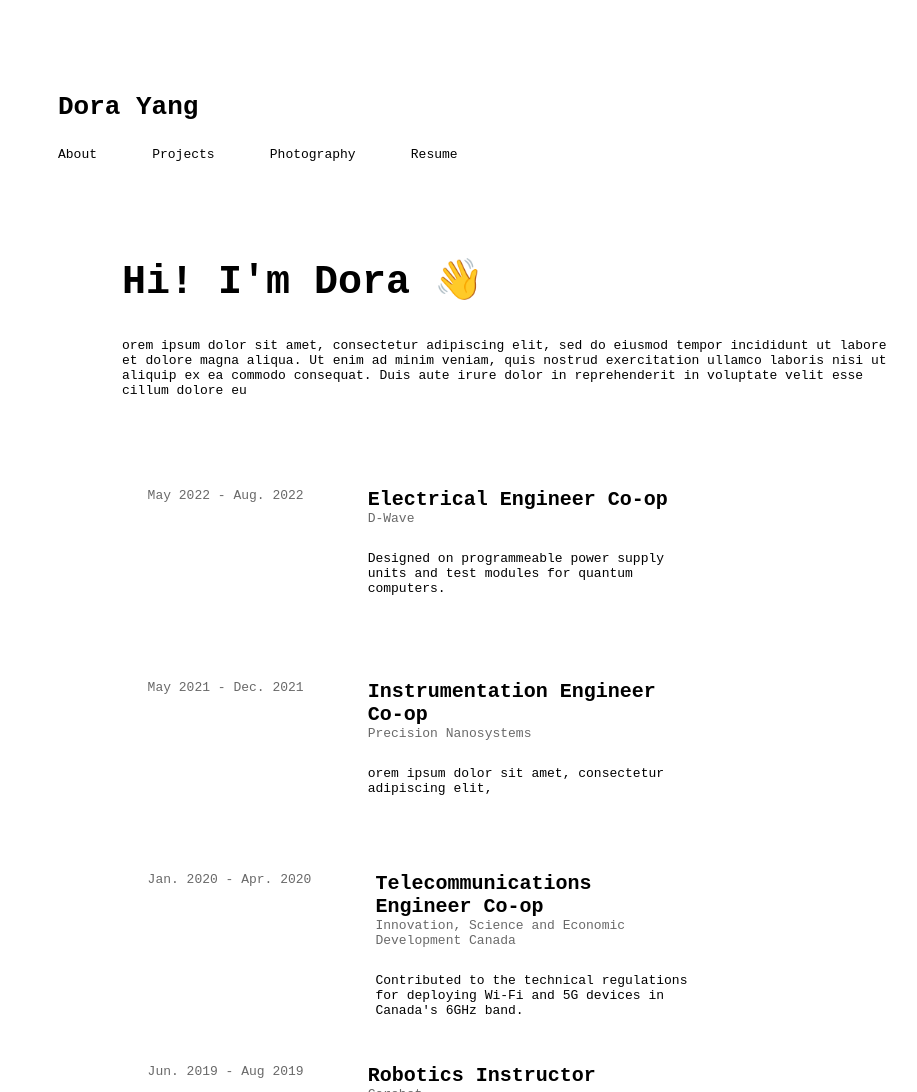
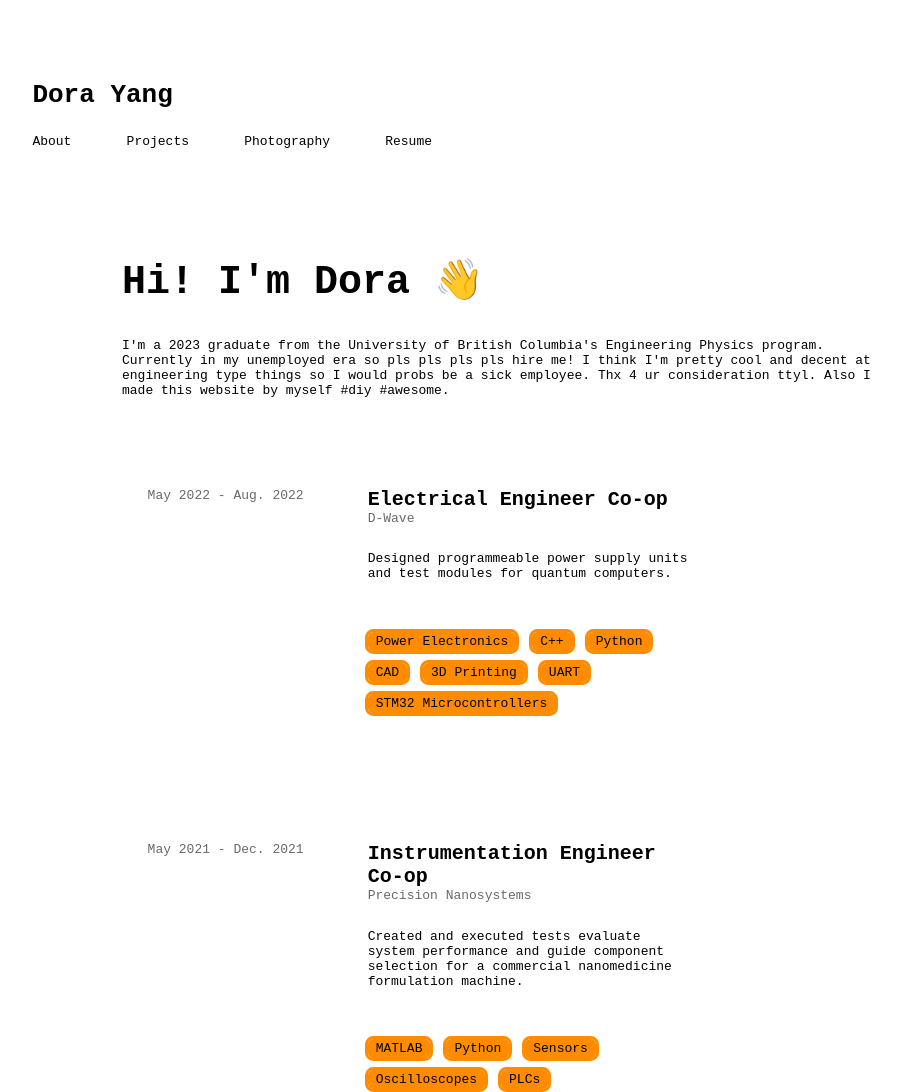
Before and after one commit to dorayang/dorayang.github.io, a plain HTML site: page index.html in a window 1280 px wide. Shown: the top 1092 px of the page, without its empty margins (70-987 px from the left). Drawn offline with Linux system fonts and the light colour scheme.

Commit message:
Starting on projects page

```diff
--- a/index.html
+++ b/index.html
@@ -18,10 +18,10 @@
 
 <!-- Defining header content -->
 <header class="h">
-    <h1><a href="" class="home-button">Dora Yang</a></h1>
+    <h1><a href="index.html" class="home-button">Dora Yang</a></h1>
     <nav class="header-nav">
         <a href="#about" class="nav-button">About</a>
-        <a href="#projects" class="nav-button">Projects</a>
+        <a href="projects.html" class="nav-button">Projects</a>
         <a href="#photography" class="nav-button">Photography</a>
         <a href="#resume" class="nav-button">Resume</a>
     </nav>
@@ -32,7 +32,10 @@
     <!-- Main page introduction -->
     <section class="intro">
         <h2> Hi! I'm Dora  &#128075 </h2>
-        <p class="big-blocks-of-text">orem ipsum dolor sit amet, consectetur adipiscing elit, sed do eiusmod tempor incididunt ut labore et dolore magna aliqua. Ut enim ad minim veniam, quis nostrud exercitation ullamco laboris nisi ut aliquip ex ea commodo consequat. Duis aute irure dolor in reprehenderit in voluptate velit esse cillum dolore eu  </p>
+        <p class="big-blocks-of-text"> I'm a 2023 graduate from the University of British
+            Columbia's Engineering Physics program. Currently in my unemployed era so pls pls pls pls
+            hire me! I think I'm pretty cool and decent at engineering type things so I would probs be
+            a sick employee. Thx 4 ur consideration ttyl. Also I made this website by myself #diy #awesome. </p>
     </section>
 
     <!-- Importing job info JSON file -->
@@ -78,6 +81,15 @@
             job_link.setAttribute('href', job.Link);
             job_link.setAttribute('target', "blank");
 
+            //  Creating little boxes for skills
+            var skills = job.Skills;
+            let skills_sec = document.createElement("section");
+            skills_sec.classList.add('skills');
+            for (let j = 0; j < skills.length; j++) {
+                create_element("div", skills[j], 'skill', skills_sec);
+            }
+            rhs_sec.append(skills_sec);
+
 
             // Putting all the elements together
             job_sec.append(lhs_sec);
--- a/jobs.js
+++ b/jobs.js
@@ -4,31 +4,31 @@ var jobs = {
             "Title": "Electrical Engineer Co-op",
             "Company": "D-Wave",
             "Link": "https://www.dwavesys.com/",
-            "Blurb": "Designed on programmeable power supply units and test modules for quantum computers.",
-            "Skills": ["Power Electronics", "UART", "STM32"]},
+            "Blurb": "Designed programmeable power supply units and test modules for quantum computers.",
+            "Skills": ["Power Electronics", "C++", "Python", "CAD", "3D Printing", "UART", "STM32 Microcontrollers",]},
 
         "pni":
             {"Date": "May 2021 - Dec. 2021",
             "Title": "Instrumentation Engineer Co-op",
             "Company": "Precision Nanosystems",
             "Link": "https://www.precisionnanosystems.com/",
-            "Blurb": "orem ipsum dolor sit amet, consectetur adipiscing elit,",
-            "Skills": ["Power Electronics", "UART", "STM32"]},
+            "Blurb": "Created and executed tests evaluate system performance and guide component selection for a commercial nanomedicine formulation machine.",
+            "Skills": ["MATLAB", "Python", "Sensors", "Oscilloscopes", "PLCs", "Data Acquisition", "Labview"]},
         "ised":
             {"Date": "Jan. 2020 - Apr. 2020",
             "Title": "Telecommunications Engineer Co-op",
             "Company": "Innovation, Science and Economic Development Canada",
             "Link": "https://tinyurl.com/3dzv34hz",
             "Blurb": "Contributed to the technical regulations for deploying Wi-Fi and 5G devices in Canada's 6GHz band.",
-            "Skills": ["Power Electronics", "UART", "STM32"]},
+            "Skills": []},
 
         "carobot":
             {"Date": "Jun. 2019 - Aug 2019",
             "Title": "Robotics Instructor",
             "Company": "Carobot",
             "Link": "https://learn.carobot.ca/",
-            "Blurb": "Created lessons and taught kiddos coding and robotics fundamentals (sensors, motors, controllers).",
-            "Skills": ["Power Electronics", "UART", "STM32"]},
+            "Blurb": "Made lessons and taught kiddos coding and robotics fundamentals.",
+            "Skills": ["Arduino", "Raspberry Pi", "PCBs", "Sensors", "Motors", "Lego Robotics"]},
 
         "lts":
             {"Date": "Oct. 2015 - Apr. 2018",
@@ -36,5 +36,5 @@ var jobs = {
             "Company": "City of Toronto Parks and Recreation",
             "Link": "https://www.toronto.ca/data/parks/prd/skating/reg/learn/index.html",
             "Blurb": "Taught basic skills & beginner figure skating elements to young & adult skaters.",
-            "Skills": ["Power Electronics", "UART", "STM32"]}
+            "Skills": []}
 }
--- a/webstyle.css
+++ b/webstyle.css
@@ -1,12 +1,64 @@
 
-/* Header Positioning */
+/* Section Properties */
+/* Header*/
 header {
     position: fixed;
-    left: 8vw;
-    top: 5vw;
+    left: 6vw;
+    top: 4vw;
+    z-index: 10;
+    background-color: white;
 }
 
-/* General link things */
+/* Body */
+body {
+    margin-top: 20vw;
+    margin-right: 25vw;
+    margin-left: 15vw;
+}
+
+/* Single job bio section */
+section.job-intro {
+    margin-top: 5vw;
+    padding-bottom: 5vh;
+    width: 60vw;
+}
+section.job-intro:hover {
+    background-color: rgba(211, 217, 227, 0.2);
+    outline-style: solid;
+    border-radius: 4pt;
+    outline-color: rgba(211, 217, 227, 0.2);
+}
+
+/* Section containing multiple skills */
+section.skills{
+    margin-top: 3vw;
+    /* margin-left: 1vw;
+    display: inline-block;
+    vertical-align: text-top; */
+}
+
+/* For aligning date (LHS) andRHS blocks */
+section.job-topline {
+    margin-top: 2vw;
+    margin-left: 1vw;
+    display: inline-block;
+    vertical-align: text-top;
+}
+
+/* Job description RHS (title, company, blurb, skills) section */
+section.job-rhs {
+    margin-left: 5vw;
+    text-align: left !important;
+    width: 40vh;
+}
+
+/* Section contaning all job intros */
+section.intros {
+    margin-top: 3vw;
+}
+
+
+/* General links */
 a {
     color: inherit;
     text-decoration: none;
@@ -42,33 +94,11 @@ h2 {
     font-size: 40px;
 }
 
-/* Body Positioning */
-body {
-    margin-top: 20vw;
-    margin-right: 25vw;
-    margin-left: 15vw;
-}
-
 /* Paragraph Text Style */
 p.big-blocks-of-text {
     font-family: monospace;
 }
 
-/* Single job bio section */
-section.job-intro {
-    margin-top: 5vw;
-    width: 60vw;
-    height: 10vw;
-    /* outline-offset: 10px; */
-    /* outline: auto; */
-}
-section.job-intro:hover {
-    background-color: rgba(211, 217, 227, 0.2);
-    /* outline-offset: 10px; */
-    outline-style: solid;
-    border-radius: 4pt;
-    outline-color: rgba(211, 217, 227, 0.2);
-}
 
 div.job-date{
     font-family: monospace;
@@ -91,21 +121,19 @@ div.job-blurb {
     margin-top: 2vw;
 }
 
-section.job-topline {
-    margin-top: 2vw;
-    margin-left: 1vw;
+div.skill {
+    font-family: monospace;
     display: inline-block;
-    vertical-align: text-top;
+    margin-top: 1.5vh;
+    margin-right: 2vh;
+    outline-style: solid;
+    border-radius: 4pt;
+    outline-color: darkorange;
+    background-color: darkorange;
+    padding-top: 0.25vh;
+    padding-bottom: 0.25vh;
+    padding-left: 1vh;
+    padding-right: 1vh;
+    /* width: 10%; */
+
 }
-
-section.job-rhs {
-    margin-left: 5vw;
-    text-align: left !important;
-    width: 40vh;
-}
-
-
-/* Section contaning all job intros */
-section.intros {
-    margin-top: 3vw;
-}
```
Also changed, not shown: projects.html (added, +28 -0 lines).
